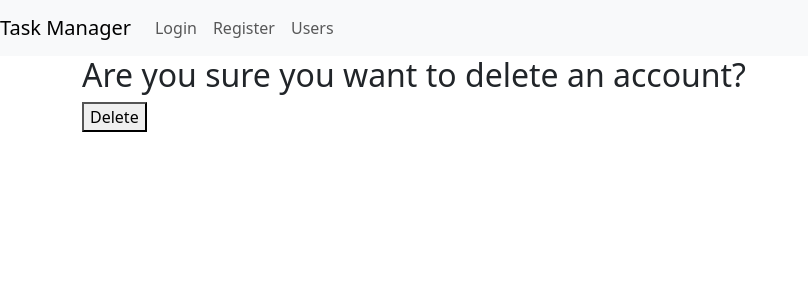
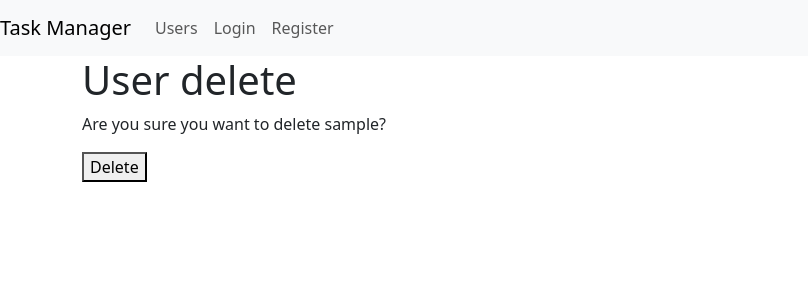
Before and after one commit to nerodnoy/python-project-52, a Django app: page /users/1/delete/ in a window 1280 px wide. Shown: the top 300 px of the page, without its empty margins (0-808 px from the left). Run offline with Django 5.2, Linux system fonts and the light colour scheme; tables that the repository leaves empty hold one stand-in row (values such as "Sample post"); some libraries are stand-ins or nearby versions.

Commit message:
minor translations and fixes to templates

```diff
--- a/task_manager/templates/navbar.html
+++ b/task_manager/templates/navbar.html
@@ -5,13 +5,13 @@
     <div class="collapse navbar-collapse">
         <ul class="navbar-nav mr-auto">
             <li class="nav-item">
+                <a class="nav-link" href="{% url 'user_list' %}">{% trans 'Users' %}</a>
+            </li>
+            <li class="nav-item">
                 <a class="nav-link" href="#">{% trans 'Login' %}</a>
             </li>
             <li class="nav-item">
-                <a class="nav-link" href="#">{% trans 'Register' %}</a>
-            </li>
-            <li class="nav-item">
-                <a class="nav-link" href="{% url 'user_list' %}">{% trans 'Users' %}</a>
+                <a class="nav-link" href="{% url 'user_create' %}">{% trans 'Register' %}</a>
             </li>
         </ul>
     </div>
--- a/task_manager/templates/users/user_delete.html
+++ b/task_manager/templates/users/user_delete.html
@@ -3,7 +3,8 @@
 {% load django_bootstrap5 %}
 
 {% block content %}
-<h2>{% trans "Are you sure you want to delete an account?" %}</h2>
+<h1>{% trans "User delete" %}</h1>
+<p>{% trans "Are you sure you want to delete" %} {{ user.username }}?</p>
 <form method="post">
     {% csrf_token %}
     <button type="submit">{% trans "Delete" %}</button>
--- a/task_manager/templates/users/user_form.html
+++ b/task_manager/templates/users/user_form.html
@@ -3,7 +3,7 @@
 {% load django_bootstrap5 %}
 
 {% block content %}
-<h2>{{ view.title }}</h2>
+<h2>{% trans "Registration" %}</h2>
 <form method="post">
     {% csrf_token %}
     {{ form.as_p }}
--- a/task_manager/templates/users/user_list.html
+++ b/task_manager/templates/users/user_list.html
@@ -3,10 +3,10 @@
 {% load django_bootstrap5 %}
 
 {% block content %}
-<h2>Users</h2>
+<h2>{% trans "Users" %}</h2>
 <ul>
     {% for user in object_list %}
-    <li>{{ user.username }} - <a href="{% url 'user_update' user.pk %}">Edit</a> - <a href="{% url 'user_delete' user.pk %}">{% trans "Delete" %}</a></li>
+    <li>{{ user.username }} - <a href="{% url 'user_update' user.pk %}">{% trans "Edit" %}</a> - <a href="{% url 'user_delete' user.pk %}">{% trans "Delete" %}</a></li>
     {% endfor %}
 </ul>
 {% endblock %}
```
Also changed, not shown: locale/ru/LC_MESSAGES/django.po, 1 other file.
